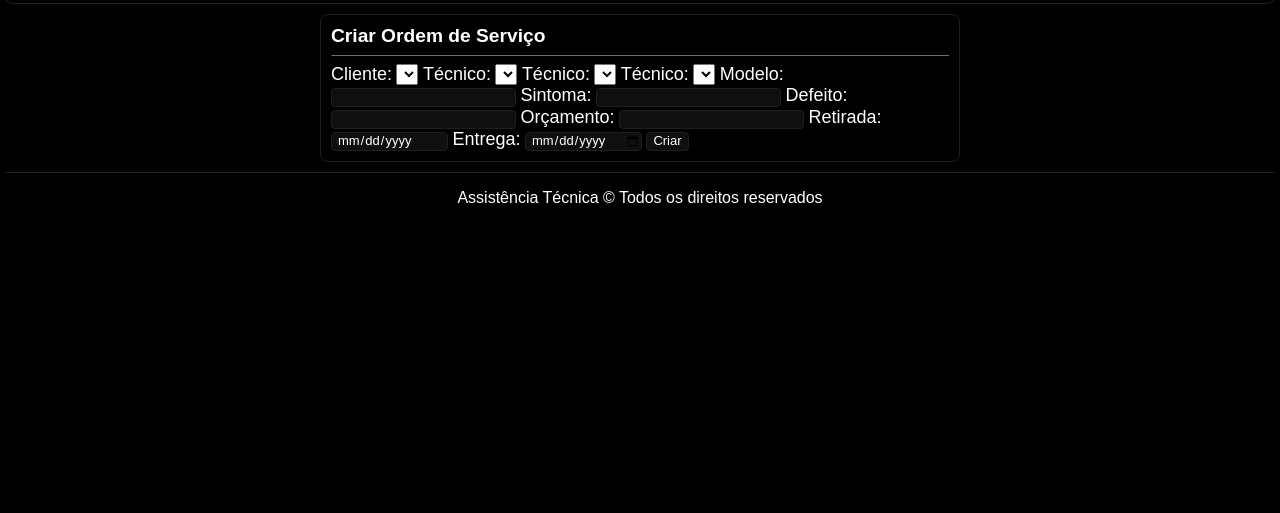
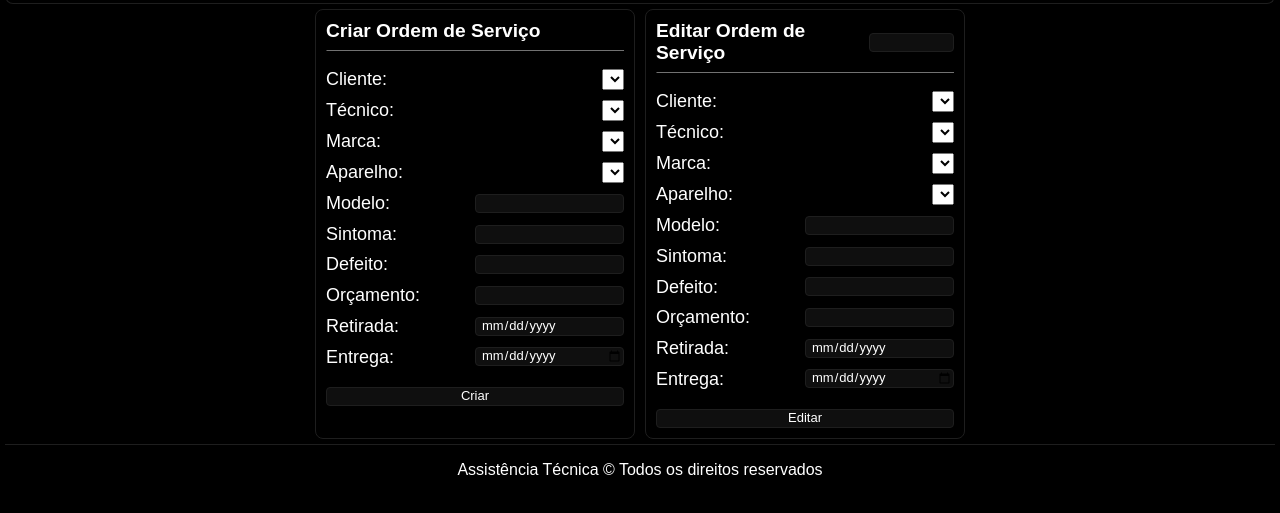
Before and after one commit to caius-caesaris/trabalho-de-conclusao-de-ano, a plain HTML site: page html/os.html in a window 1280 px wide. Shown: the part 89-602 px from the top of the page. Drawn offline with nearby package versions, Linux system fonts and the light colour scheme.

Commit message:
style: mudanças no html da os e no css

```diff
--- a/css/everyone.css
+++ b/css/everyone.css
@@ -94,6 +94,11 @@ label {
     font-size: large;
 }
 
+form {
+    display: flex;
+    flex-direction: column;
+}
+
 footer {
     border-top: 1px solid var(--border-color);
 
--- /dev/null
+++ b/css/os.css
@@ -0,0 +1,38 @@
+@import url(main.css);
+
+section {
+    width: 25vw;
+    margin: 5px;
+}
+
+input {
+    width: 50%;
+}
+
+#edit_topbar_cliente {
+    display: flex;
+    align-items: center;
+}
+
+#edit_topbar_cliente input {
+    width: 30%;
+    height: min-content;
+}
+
+main {
+    display: flex;
+    flex-direction: row;
+    justify-content: center;
+}
+
+button {
+    margin-top: 20px;
+}
+
+form div {
+    margin-top: 10px;
+    display: flex;
+    flex-direction: row;
+    justify-content: space-between;
+    align-items: center;
+}
--- a/html/os.html
+++ b/html/os.html
@@ -3,7 +3,7 @@
 <head>
     <meta charset="UTF-8"> <meta name="viewport" content="width=device-width, initial-scale=1.0">
     <script src="https://cdn.jsdelivr.net/npm/@supabase/supabase-js@2"></script>
-    <link rel="stylesheet" href="../css/main.css">
+    <link rel="stylesheet" href="../css/os.css">
     <link rel="icon" href="../img/favicon.png">
     <title>Assistência Técnica</title>
 </head>
@@ -28,45 +28,134 @@
             </div>
             <hr>
             <form>
+                <div>
                     <label for="client_selecion">Cliente:</label>
                     <select id="client_selection" required>
 
                     </select>
+                </div>
 
+                <div>
                     <label for="tech_selecion">Técnico:</label>
                     <select id="tech_selection" required>
 
                     </select>
+                </div>
 
-                <label for="trade_selecion">Técnico:</label>
+                <div>
+                    <label for="trade_selecion">Marca:</label>
                     <select id="trade_selection" required>
 
                     </select>
+                </div>
 
-                <label for="dev_selecion">Técnico:</label>
+                <div>
+                    <label for="dev_selecion">Aparelho:</label>
                     <select id="dev_selection" required>
 
                     </select>
+                </div>
 
+                <div>
                     <label for="modelo">Modelo:</label>
                     <input id="modelo" type="text" required>
+                </div>
 
+                <div>
                     <label for="sintoma">Sintoma:</label>
                     <input id="sintoma" type="text" required>
+                </div>
 
+                <div>
                     <label for="defeito">Defeito:</label>
                     <input id="defeito" type="text">
+                </div>
 
+                <div>
                     <label for="orcamento">Orçamento:</label>
                     <input id="orcamento" type="number" min="0">
+                </div>
 
+                <div>
                     <label for="retirada">Retirada:</label>
                     <input id="retirada" type="date" disabled>
+                </div>
 
+                <div>
                     <label for="entrega">Entrega:</label>
                     <input id="entrega" type="date">
+                </div>
 
                 <button type="submit">Criar</button>
+            </form>
+        </section>
+
+        <section>
+            <div id="edit_topbar_cliente">
+                <h2>Editar Ordem de Serviço</h2>
+                <input type="number">
+            </div>
+            <hr>
+            <form>
+                <div>
+                    <label for="edit_client_selecion">Cliente:</label>
+                    <select id="edit_client_selection" required>
+
+                    </select>
+                </div>
+
+                <div>
+                    <label for="edit_tech_selecion">Técnico:</label>
+                    <select id="edit_tech_selection" required>
+
+                    </select>
+                </div>
+
+                <div>
+                    <label for="edit_trade_selecion">Marca:</label>
+                    <select id="edit_trade_selection" required>
+
+                    </select>
+                </div>
+
+                <div>
+                    <label for="edit_dev_selecion">Aparelho:</label>
+                    <select id="edit_dev_selection" required>
+
+                    </select>
+                </div>
+
+                <div>
+                    <label for="edit_modelo">Modelo:</label>
+                    <input id="edit_modelo" type="text" required>
+                </div>
+
+                <div>
+                    <label for="edit_sintoma">Sintoma:</label>
+                    <input id="edit_sintoma" type="text" required>
+                </div>
+
+                <div>
+                    <label for="edit_defeito">Defeito:</label>
+                    <input id="edit_defeito" type="text">
+                </div>
+
+                <div>
+                    <label for="edit_orcamento">Orçamento:</label>
+                    <input id="edit_orcamento" type="number" min="0">
+                </div>
+
+                <div>
+                    <label for="edit_retirada">Retirada:</label>
+                    <input id="edit_retirada" type="date" disabled>
+                </div>
+
+                <div>
+                    <label for="edit_entrega">Entrega:</label>
+                    <input id="edit_entrega" type="date">
+                </div>
+
+                <button type="submit">Editar</button>
             </form>
         </section>
     </main>
```
Lines whose indentation alone changed are shown as unchanged.
